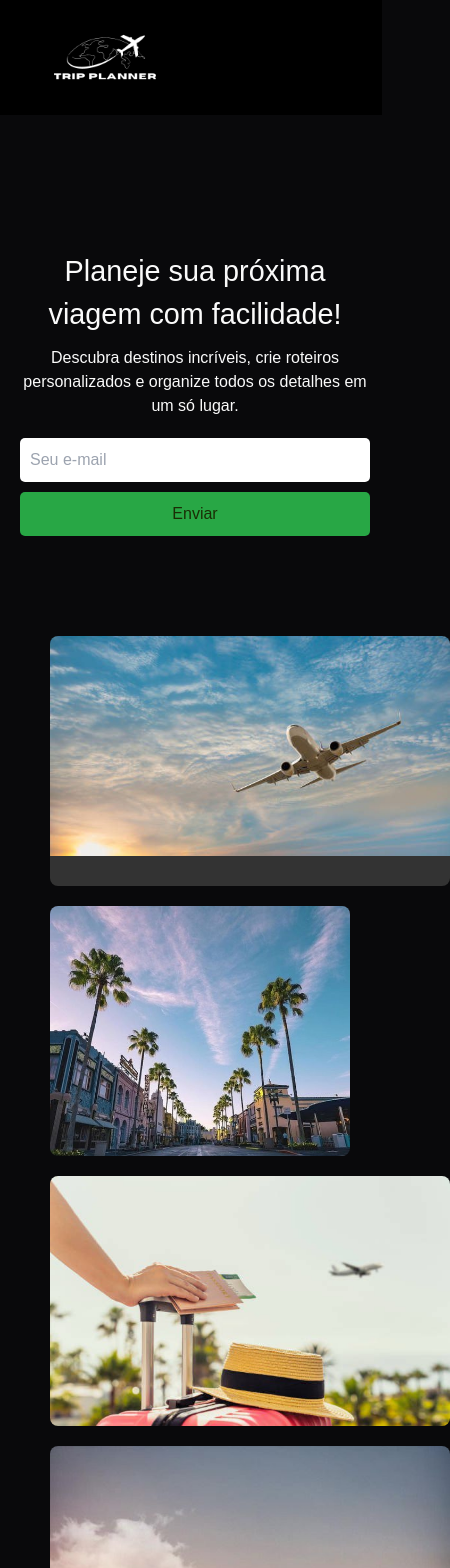
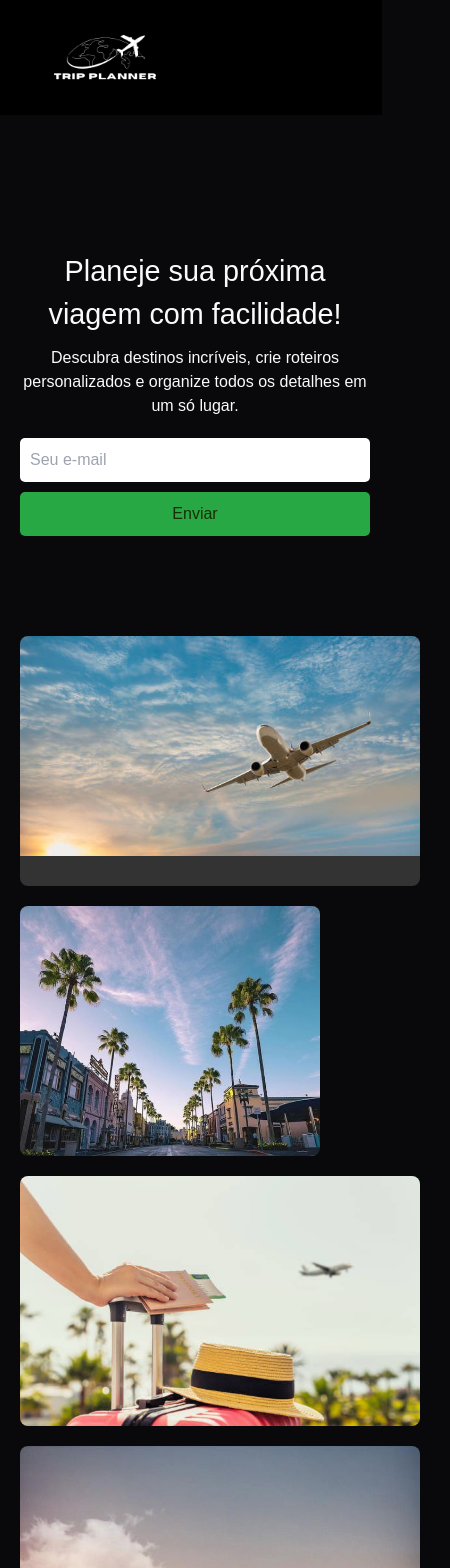
Before and after one commit to NaraAndrad3/travelIn-front, a React (Vite) app: page / in a window 390 px wide. Shown: the top 1568 px of the page, 450 px wide, since content can reach past the window. Built offline with nearby package versions, Linux system fonts and the light colour scheme.

Commit message:
update css#3

```diff
--- a/src/pages/home/styles.css
+++ b/src/pages/home/styles.css
@@ -403,7 +403,9 @@ body {
     .card {
         width: calc(33.33% - 20px);
     }
+}
 
+@media (max-width: 768px) {
     .nav {
         display: none;
     }
@@ -429,9 +431,6 @@ body {
         height: 3px;
         background-color: #fff;
     }
-}
-
-@media (max-width: 768px) {
 
     .hero{
         margin-top: 200px;
@@ -459,6 +458,7 @@ body {
             "e"
             "f";
         grid-template-columns: 1fr;
+        margin-left: 0;
     }
 
     .card {
@@ -488,4 +488,8 @@ body {
         width: 100%;
         padding: 10px;
     }
+
+    .logo > img{
+        margin-left: 0;
+    }
 }
```
